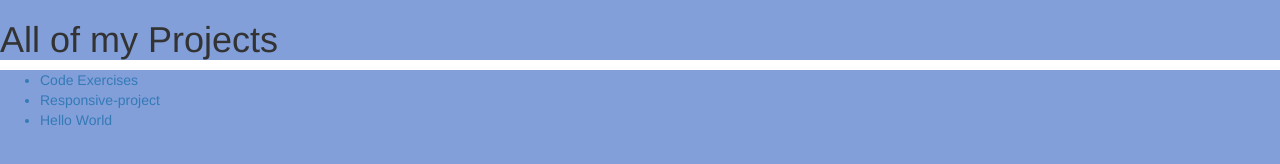
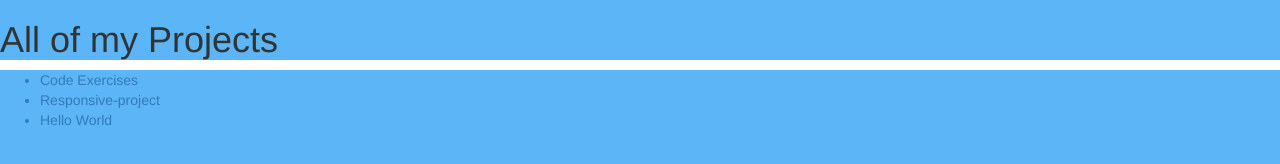
Before and after one commit to kmdukes/gra-321, a plain HTML site: page index.html in a window 1280 px wide. Drawn offline with Linux system fonts and the light colour scheme.

Commit message:
updating background css

```diff
--- a/css/style.css
+++ b/css/style.css
@@ -1,5 +1,5 @@
 * {
-  background-color: #829FD9;
+  background-color: #5BB5F7;
 
 }
 
```
